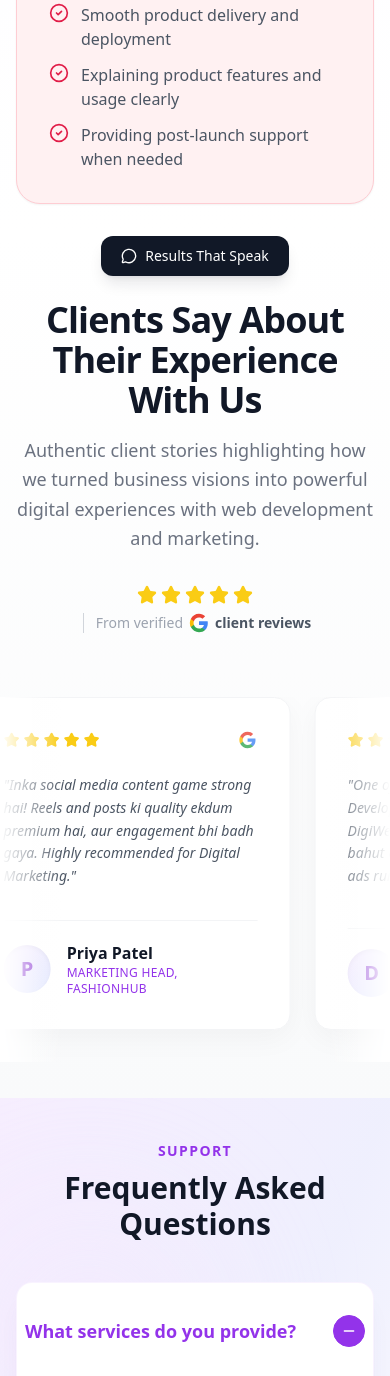
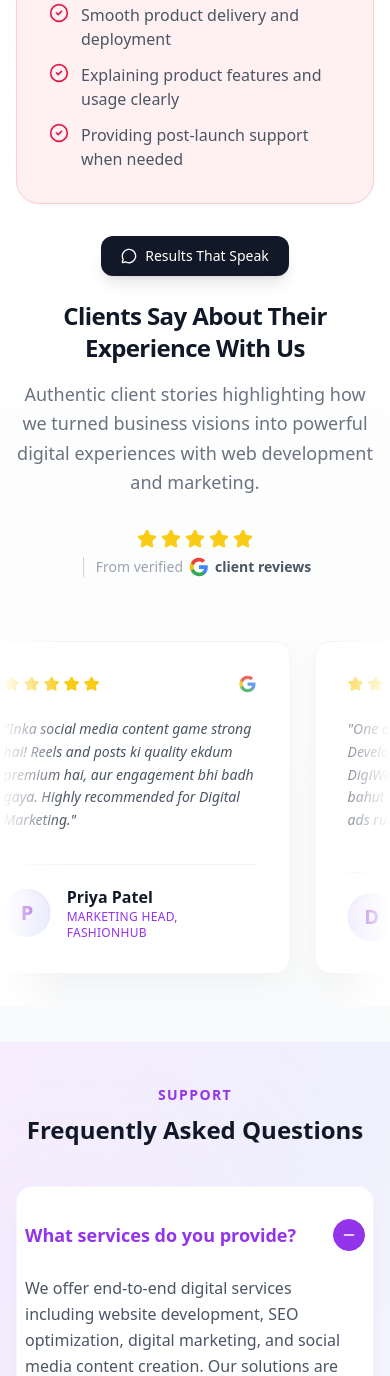
Before and after one commit to ashishkumardubey123/Digital-Web-services-, a Next.js app: page / in a window 390 px wide. Shown: the part 7441-8817 px from the top of the page. Built offline with nearby package versions, Linux system fonts and the light colour scheme.

Commit message:
text chenges

```diff
--- a/src/Components/FAQSection.tsx
+++ b/src/Components/FAQSection.tsx
@@ -100,7 +100,7 @@ const FAQSection: React.FC = () => {
             whileInView={{ opacity: 1, y: 0 }}
             viewport={{ once: true }}
             transition={{ delay: 0.1 }}
-            className="mt-2 text-3xl md:text-4xl font-bold text-gray-900"
+            className="mt-2 text-2xl md:text-4xl font-bold text-gray-900"
           >
             Frequently Asked Questions
           </motion.h2>
--- a/src/Components/TestimonialSection.tsx
+++ b/src/Components/TestimonialSection.tsx
@@ -77,7 +77,7 @@ const TestimonialSection: React.FC = () => {
           whileInView={{ opacity: 1, y: 0 }}
           viewport={{ once: true }}
           transition={{ delay: 0.1 }}
-          className="text-4xl md:text-5xl font-bold text-gray-900 tracking-tight mb-4"
+          className="text-2xl md:text-5xl font-bold text-gray-900 tracking-tight mb-4"
         >
         Clients Say About Their Experience With Us
         </motion.h2>
```
